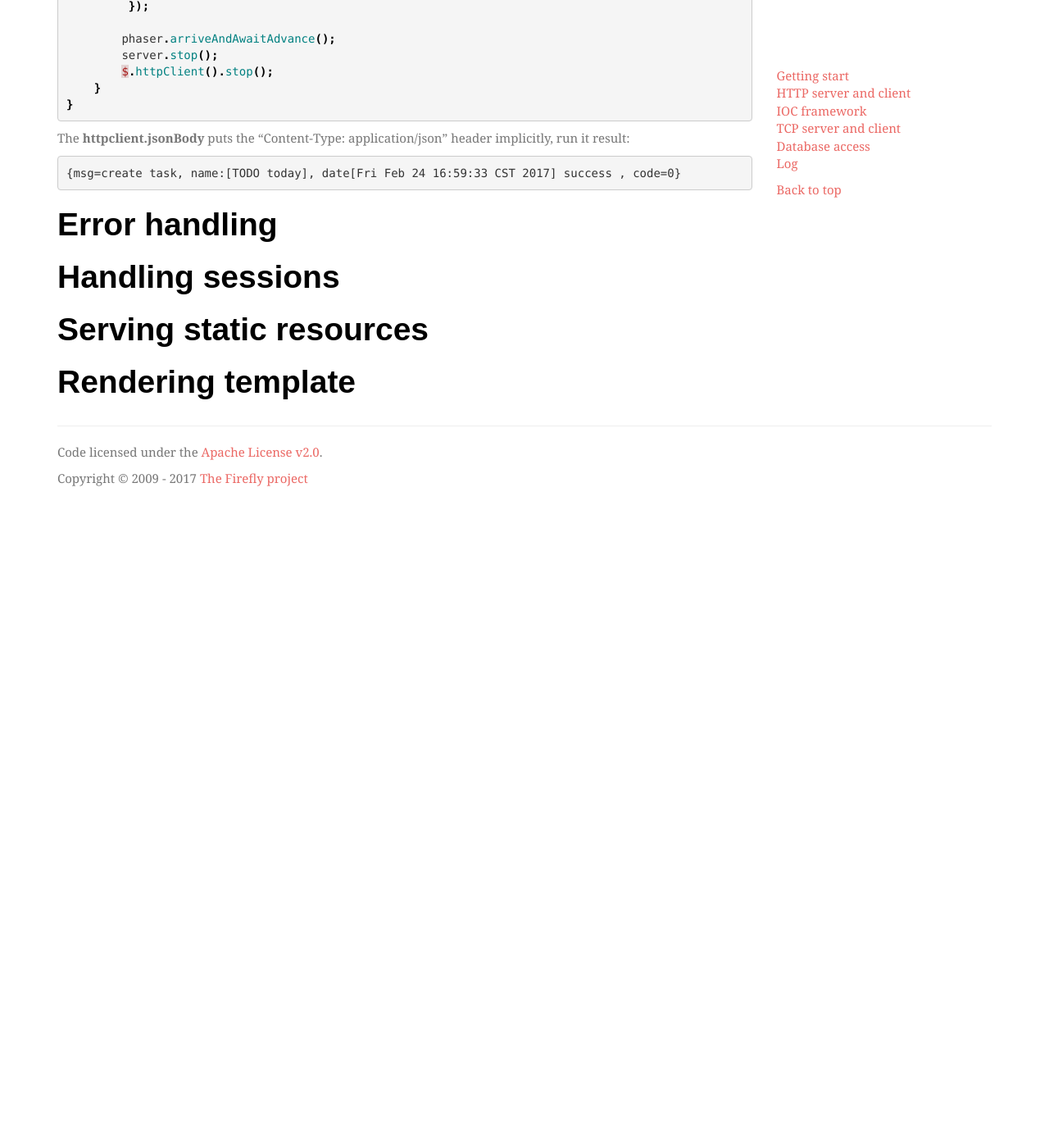
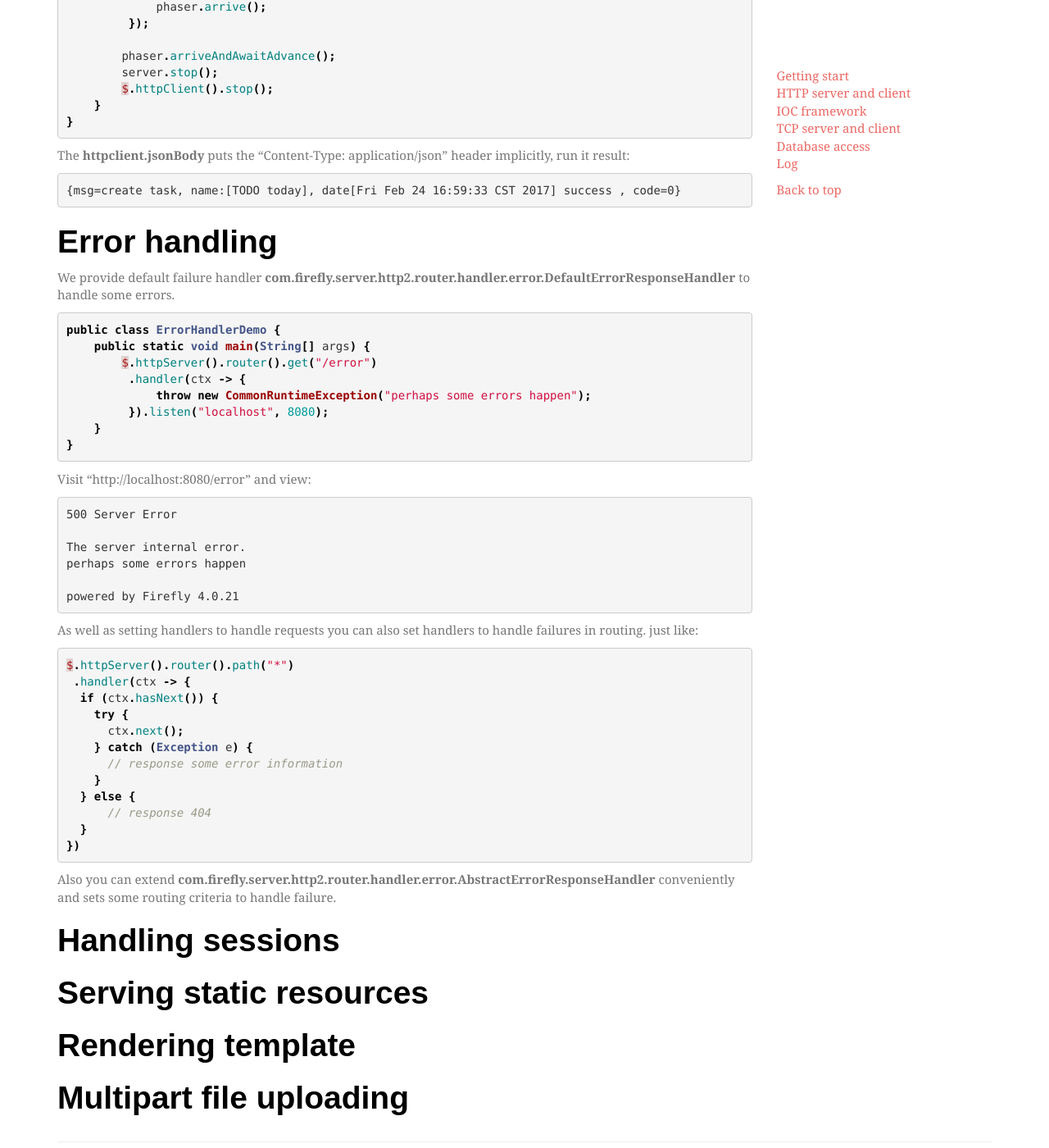
Before and after one commit to hypercube1024/firefly, a Jekyll site: the page built from _docs/http-server-and-client.md, in a window 1280 px wide and 1400 px high, scrolled down 10075 px. Shown: the whole window at 82% size. Built offline with Jekyll 4.4.1, drawn with Linux system fonts in a browser that asks for light colours; some web fonts are replaced; before the commit the page ends 10680 px from its top, so only the background shows below that; some of the changed text lies outside the part shown.

Commit message:
[doc]: update error handling chapter

````diff
--- a/_docs/http-server-and-client.md
+++ b/_docs/http-server-and-client.md
@@ -25,6 +25,7 @@ title: HTTP server and client
 - [Handling sessions](#handling-sessions)
 - [Serving static resources](#serving-static-resources)
 - [Rendering template](#rendering-template)
+- [Multipart file uploading](#multipart-file-uploading)
 
 <!-- /TOC -->
 
@@ -501,9 +502,54 @@ The **httpclient.jsonBody** puts the "Content-Type: application/json" header imp
 ```
 
 # Error handling
+We provide default failure handler **com.firefly.server.http2.router.handler.error.DefaultErrorResponseHandler**  to handle some errors.
+
+```java
+public class ErrorHandlerDemo {
+    public static void main(String[] args) {
+        $.httpServer().router().get("/error")
+         .handler(ctx -> {
+             throw new CommonRuntimeException("perhaps some errors happen");
+         }).listen("localhost", 8080);
+    }
+}
+```
+
+Visit "http://localhost:8080/error" and view:
+
+```
+500 Server Error
+
+The server internal error.
+perhaps some errors happen
+
+powered by Firefly 4.0.21
+```
+
+As well as setting handlers to handle requests you can also set handlers to handle failures in routing. just like:
+
+```java
+$.httpServer().router().path("*")
+ .handler(ctx -> {
+  if (ctx.hasNext()) {
+    try {
+      ctx.next();
+    } catch (Exception e) {
+      // response some error information
+    }
+  } else {
+      // response 404
+  }
+})
+```
+
+Also you can extend **com.firefly.server.http2.router.handler.error.AbstractErrorResponseHandler** conveniently and sets some routing criteria to handle failure.
+
 
 # Handling sessions
 
 # Serving static resources
 
 # Rendering template
+
+# Multipart file uploading
````
